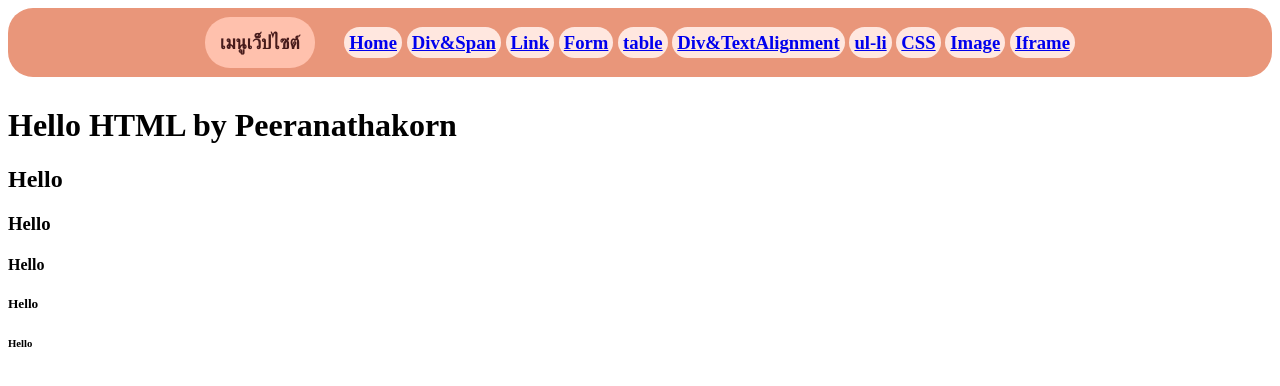
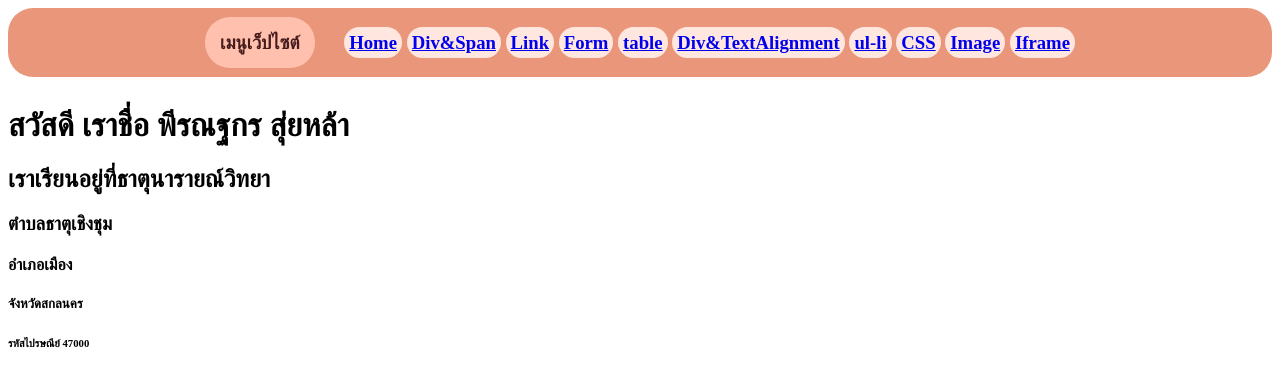
Before and after one commit to PeeranathakronSuilar/HTML-2567, a plain HTML site: page index.html in a window 1280 px wide. Drawn offline with Linux system fonts and the light colour scheme.

Commit message:
index.html

```diff
--- a/index.html
+++ b/index.html
@@ -24,11 +24,11 @@
     </div>
 </head>
 <body>
-    <h1>Hello HTML by Peeranathakorn</h1>
-    <h2>Hello</h2>
-    <h3>Hello</h3>
-    <h4>Hello</h4>
-    <h5>Hello</h5>
-    <h6>Hello</h6>
+    <h1>สวัสดี เราชื่อ พีรณฐกร สุ่ยหล้า</h1>
+    <h2>เราเรียนอยู่ที่ธาตุนารายณ์วิทยา</h2>
+    <h3>ตำบลธาตุเชิงชุม</h3>
+    <h4>อำเภอเมือง</h4>
+    <h5>จังหวัดสกลนคร</h5>
+    <h6>รหัสไปรษณีย์ 47000</h6>
 </body>
 </html>
```
